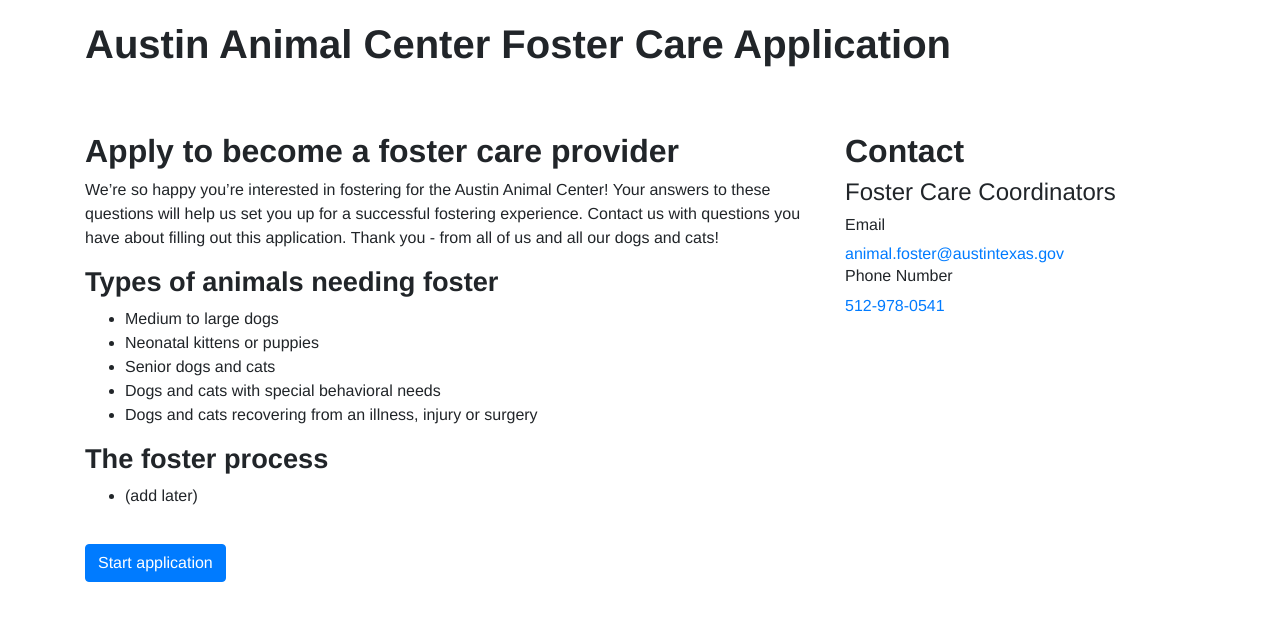
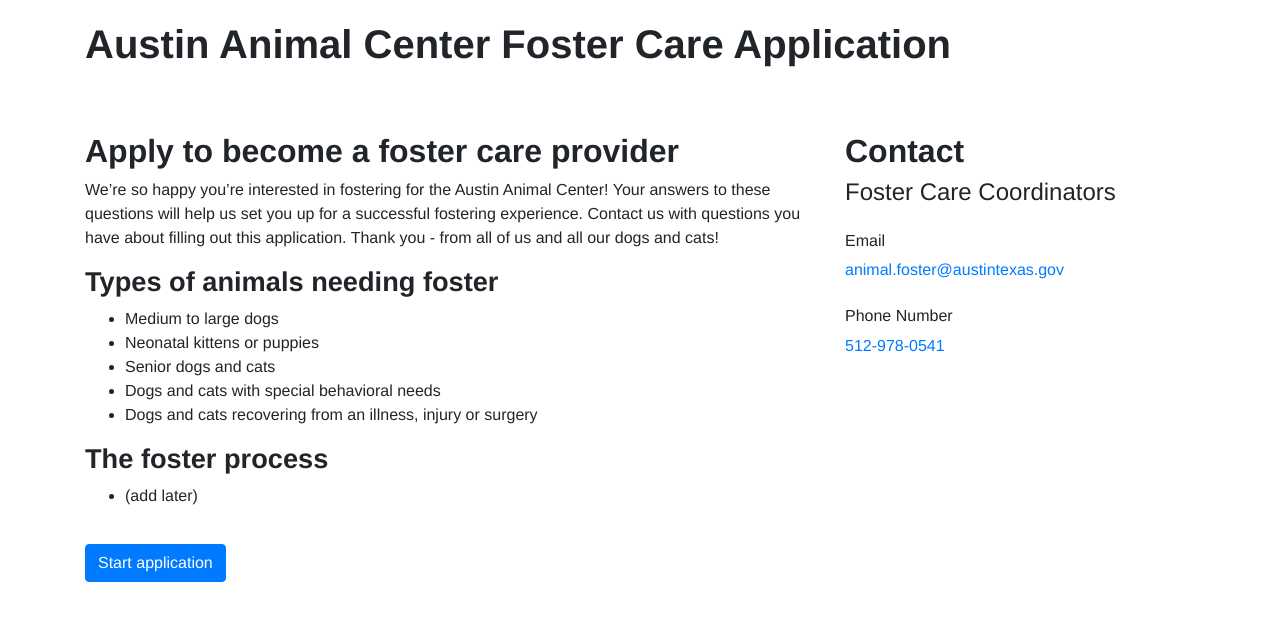
Before and after one commit to cityofaustin/prototypeform, a Jekyll site: the page built from index.html, in a window 1280 px wide. Shown: the top 621 px of the page. Built offline with Jekyll 4.4.1, drawn with Linux system fonts in a browser that asks for light colours.

Commit message:
Updated css, file names, button destinations
Added top margins to h5’s

```diff
--- a/Contact.html
+++ b/Contact_info.html
@@ -62,6 +62,6 @@
       <input type="text" class="form-control" id="inputZip">
     </div>
   </div>
-  <a class="btn btn-primary" href="Home_info.html" role="button">Next</a>
+  <a class="btn btn-primary" href="Yourself_info.html" role="button">Next</a>
   <a class="btn btn-outline-primary" href="index.html" role="button">Back</a>
 </form>
--- a/Home_info.html
+++ b/Home_info.html
@@ -49,6 +49,6 @@
           <input type="text" class="form-control" id="inputChildren" placeholder=" " aria-describedby="childrenHelpBlock">
         </div>
       </div>
-    <a class="btn btn-primary" href="#" role="button">Next</a>
-    <a class="btn btn-outline-primary" href="Contact.html" role="button">Back</a>
+    <a class="btn btn-primary" href="Animal_info.html" role="button">Next</a>
+    <a class="btn btn-outline-primary" href="Availability_info.html" role="button">Back</a>
   </form>
--- a/css/main.css
+++ b/css/main.css
@@ -24,6 +24,7 @@
 h5 {
     font-size: 1rem;
     font-weight: 400;
+    margin-top: 1.5rem;
 }
 
 .btn {
--- a/index.html
+++ b/index.html
@@ -16,4 +16,4 @@
 <ul>
     <li>(add later)</li>
 </ul>
-<a class="btn btn-primary" href="Contact.html" role="button">Start application</a>
+<a class="btn btn-primary" href="Contact_info.html" role="button">Start application</a>
```
Also changed, not shown: README.md, 1 other file.
